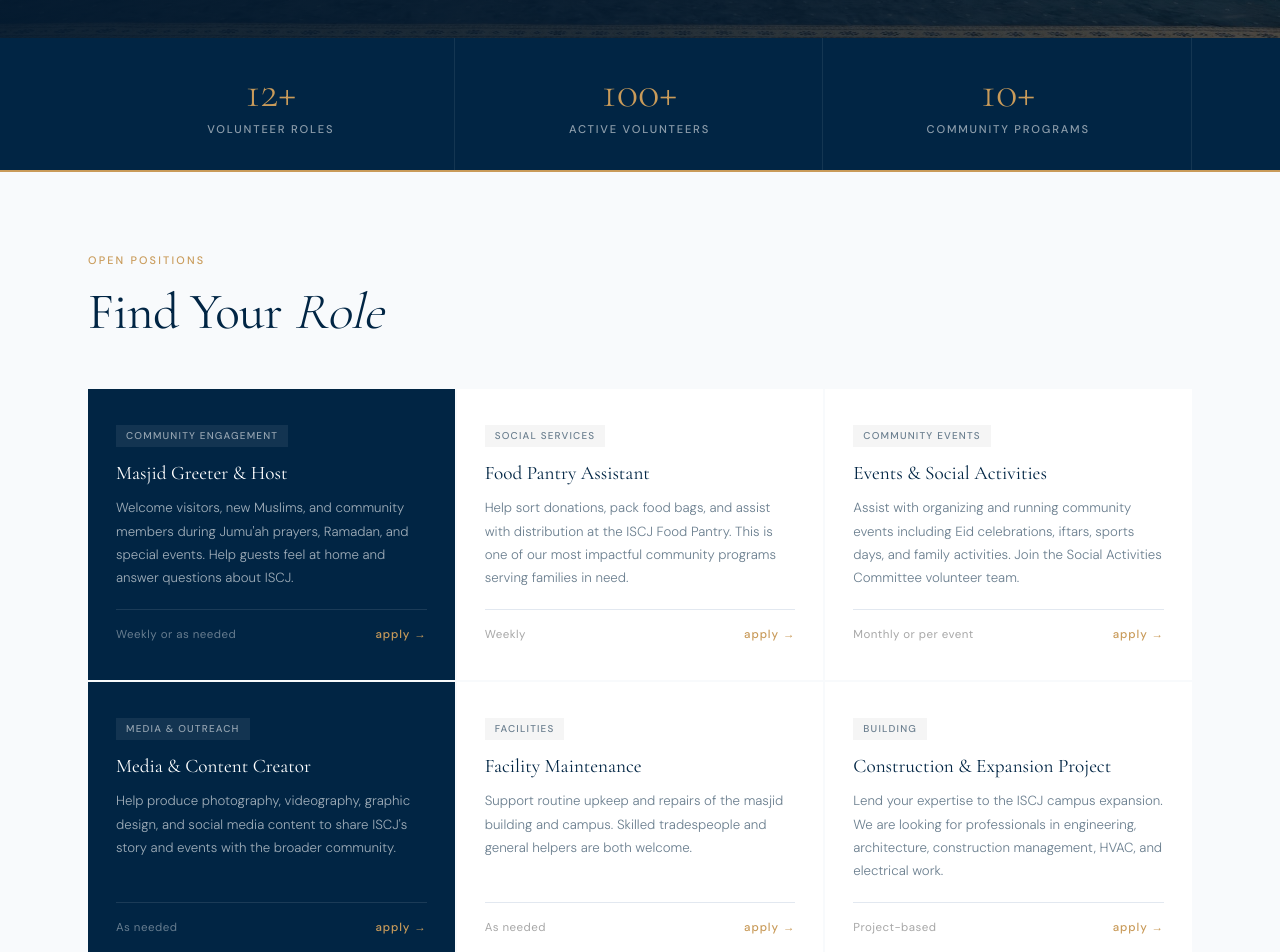
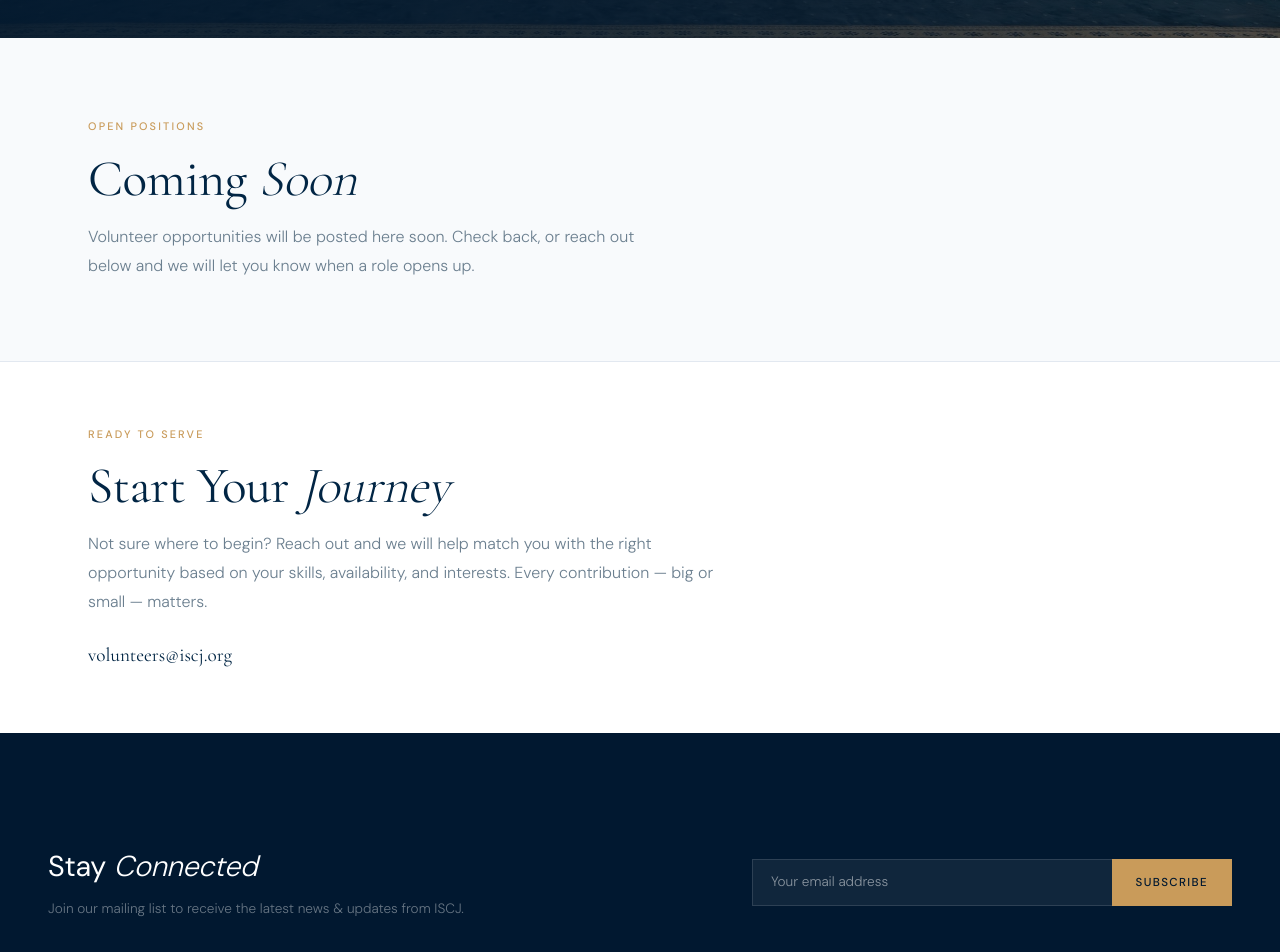
Before and after one commit to ISCJ-Web/ISCJ-Website-v2, a Next.js app: page /volunteer in a window 1280 px wide. Shown: the part 540-1492 px from the top of the page. Built offline with nearby package versions, Linux system fonts and the light colour scheme; a web font is replaced by a local one.

Commit message:
Replace sample volunteer roles with a coming-soon note
The twelve role cards and the stats bar were placeholder data. The volunteers@iscj.org contact box stays.

```diff
--- a/src/app/volunteer/page.tsx
+++ b/src/app/volunteer/page.tsx
@@ -1,118 +1,5 @@
 import Container from "@/components/ui/Container";
 import { assetPath } from "@/lib/assetPath";
-
-const opportunities = [
-  {
-    title: "Masjid Greeter & Host",
-    category: "Community Engagement",
-    description:
-      "Welcome visitors, new Muslims, and community members during Jumu'ah prayers, Ramadan, and special events. Help guests feel at home and answer questions about ISCJ.",
-    contact: "volunteers@iscj.org",
-    commitment: "Weekly or as needed",
-  },
-  {
-    title: "Food Pantry Assistant",
-    category: "Social Services",
-    description:
-      "Help sort donations, pack food bags, and assist with distribution at the ISCJ Food Pantry. This is one of our most impactful community programs serving families in need.",
-    contact: "foodpantry@iscj.org",
-    commitment: "Weekly",
-  },
-  {
-    title: "Events & Social Activities",
-    category: "Community Events",
-    description:
-      "Assist with organizing and running community events including Eid celebrations, iftars, sports days, and family activities. Join the Social Activities Committee volunteer team.",
-    contact: "sac@iscj.org",
-    commitment: "Monthly or per event",
-  },
-  {
-    title: "Media & Content Creator",
-    category: "Media & Outreach",
-    description:
-      "Help produce photography, videography, graphic design, and social media content to share ISCJ's story and events with the broader community.",
-    contact: "media@iscj.org",
-    commitment: "As needed",
-  },
-  {
-    title: "Facility Maintenance",
-    category: "Facilities",
-    description:
-      "Support routine upkeep and repairs of the masjid building and campus. Skilled tradespeople and general helpers are both welcome.",
-    contact: "maint@iscj.org",
-    commitment: "As needed",
-  },
-  {
-    title: "Construction & Expansion Project",
-    category: "Building",
-    description:
-      "Lend your expertise to the ISCJ campus expansion. We are looking for professionals in engineering, architecture, construction management, HVAC, and electrical work.",
-    contact: "volunteers@iscj.org",
-    commitment: "Project-based",
-  },
-  {
-    title: "Weekend School Teacher",
-    category: "Education",
-    description:
-      "Teach Quran, Islamic studies, or Arabic to children on weekends. Help the next generation connect with their faith through engaging and structured lessons.",
-    contact: "wes@iscj.org",
-    commitment: "Weekly",
-  },
-  {
-    title: "Youth Mentor",
-    category: "Youth",
-    description:
-      "Mentor Muslim youth through the Career Advancement Program (CAP) or youth group activities. Share your professional experience, life skills, and Islamic values.",
-    contact: "cap@iscj.org",
-    commitment: "Bi-weekly",
-  },
-  {
-    title: "Library Volunteer",
-    category: "Education",
-    description:
-      "Help organize, catalog, and maintain the ISCJ community library. Assist members in finding Islamic books and resources for their learning journey.",
-    contact: "library@iscj.org",
-    commitment: "Weekly",
-  },
-  {
-    title: "Funeral Services Support",
-    category: "Community Services",
-    description:
-      "Assist with ghusl (washing), janazah coordination, and logistics for families during their time of loss. Training is provided. This is a deeply rewarding act of service.",
-    contact: "funeral@iscj.org",
-    commitment: "On call",
-  },
-  {
-    title: "Administrative Support",
-    category: "Operations",
-    description:
-      "Help with office tasks, member records, data entry, correspondence, and day-to-day administrative needs that keep ISCJ running smoothly.",
-    contact: "admin@iscj.org",
-    commitment: "Weekly",
-  },
-  {
-    title: "Senior Citizens Program",
-    category: "Community Engagement",
-    description:
-      "Accompany, assist, and socialize with ISCJ's senior community members at monthly gatherings and events. Your presence makes a meaningful difference.",
-    contact: "admin@iscj.org",
-    commitment: "Monthly",
-  },
-];
-
-const CATEGORY_COLORS: Record<string, string> = {
-  "Community Engagement": "#4a7c59",
-  "Social Services": "#7c4a4a",
-  "Community Events": "#4a5a7c",
-  Education: "#5a4a7c",
-  Facilities: "#7c6a4a",
-  Building: "#4a6a7c",
-  Media: "#7c4a6a",
-  "Media & Outreach": "#7c4a6a",
-  Youth: "#4a7c7c",
-  "Community Services": "#7c5a4a",
-  Operations: "#5a5a5a",
-};
 
 export default function Page() {
   return (
@@ -161,175 +48,17 @@ export default function Page() {
         </Container>
       </section>
 
-      {/* Stats bar */}
-      <section
-        style={{
-          background: "var(--navy)",
-          borderBottom: "2px solid var(--gold)",
-        }}
-      >
-        <Container style={{ padding: "0 48px" }}>
-          <div
-            style={{
-              display: "grid",
-              gridTemplateColumns: "repeat(3, 1fr)",
-              gap: "2px",
-            }}
-            className="max-sm:!grid-cols-1"
-          >
-            {[
-              { number: "12+", label: "Volunteer Roles" },
-              { number: "100+", label: "Active Volunteers" },
-              { number: "10+", label: "Community Programs" },
-            ].map((stat) => (
-              <div
-                key={stat.label}
-                style={{
-                  padding: "32px 40px",
-                  textAlign: "center",
-                  borderRight: "1px solid rgba(255,255,255,0.08)",
-                }}
-              >
-                <p
-                  style={{
-                    fontFamily: "var(--ff-head)",
-                    fontSize: "2.8rem",
-                    fontWeight: 300,
-                    color: "var(--gold)",
-                    lineHeight: 1,
-                    marginBottom: 6,
-                  }}
-                >
-                  {stat.number}
-                </p>
-                <p
-                  style={{
-                    fontSize: "0.7rem",
-                    fontWeight: 500,
-                    letterSpacing: "0.16em",
-                    textTransform: "uppercase",
-                    color: "rgba(255,255,255,0.55)",
-                  }}
-                >
-                  {stat.label}
-                </p>
-              </div>
-            ))}
-          </div>
-        </Container>
-      </section>
-
-      {/* Opportunities Grid */}
+      {/* Opportunities */}
       <section style={{ padding: "80px 0" }}>
         <Container style={{ padding: "0 48px" }}>
           <span className="section-label">Open Positions</span>
-          <h2 className="section-title" style={{ marginTop: 12, marginBottom: 48 }}>
-            Find Your <em>Role</em>
+          <h2 className="section-title" style={{ marginTop: 12, marginBottom: 16 }}>
+            Coming <em>Soon</em>
           </h2>
-          <div
-            style={{ display: "grid", gridTemplateColumns: "repeat(3, 1fr)", gap: "2px" }}
-            className="max-sm:!grid-cols-1"
-          >
-            {opportunities.map((opp, i) => {
-              const isDark = i % 6 === 0 || i % 6 === 3;
-              const bg = isDark ? "var(--navy)" : "var(--white)";
-              const titleColor = isDark ? "var(--white)" : "var(--navy)";
-              const descColor = isDark ? "rgba(255,255,255,0.62)" : "var(--muted)";
-              const metaColor = isDark ? "rgba(255,255,255,0.4)" : "rgba(0,0,0,0.35)";
-
-              return (
-                <div
-                  key={i}
-                  style={{
-                    background: bg,
-                    padding: "36px 28px",
-                    display: "flex",
-                    flexDirection: "column",
-                    gap: 0,
-                  }}
-                >
-                  {/* Category pill */}
-                  <span
-                    style={{
-                      display: "inline-block",
-                      fontSize: "0.62rem",
-                      fontWeight: 500,
-                      letterSpacing: "0.12em",
-                      textTransform: "uppercase",
-                      color: isDark ? "rgba(255,255,255,0.55)" : "var(--muted)",
-                      background: isDark ? "rgba(255,255,255,0.07)" : "rgba(0,0,0,0.04)",
-                      padding: "4px 10px",
-                      marginBottom: 14,
-                      alignSelf: "flex-start",
-                    }}
-                  >
-                    {opp.category}
-                  </span>
-
-                  <p
-                    style={{
-                      fontFamily: "var(--ff-head)",
-                      fontSize: "1.2rem",
-                      fontWeight: 400,
-                      color: titleColor,
-                      marginBottom: 10,
-                      lineHeight: 1.3,
-                    }}
-                  >
-                    {opp.title}
-                  </p>
-                  <p
-                    style={{
-                      fontSize: "0.83rem",
-                      fontWeight: 300,
-                      color: descColor,
-                      lineHeight: 1.75,
-                      marginBottom: 20,
-                      flexGrow: 1,
-                    }}
-                  >
-                    {opp.description}
-                  </p>
-
-                  <div
-                    style={{
-                      display: "flex",
-                      alignItems: "center",
-                      justifyContent: "space-between",
-                      gap: 12,
-                      flexWrap: "wrap",
-                      paddingTop: 16,
-                      borderTop: `1px solid ${isDark ? "rgba(255,255,255,0.1)" : "var(--border)"}`,
-                    }}
-                  >
-                    <span
-                      style={{
-                        fontSize: "0.72rem",
-                        fontWeight: 400,
-                        color: metaColor,
-                        letterSpacing: "0.04em",
-                      }}
-                    >
-                      {opp.commitment}
-                    </span>
-                    <a
-                      href={`mailto:${opp.contact}`}
-                      style={{
-                        fontSize: "0.72rem",
-                        fontWeight: 500,
-                        letterSpacing: "0.08em",
-                        color: "var(--gold)",
-                        textDecoration: "none",
-                        textTransform: "lowercase",
-                      }}
-                    >
-                      Apply →
-                    </a>
-                  </div>
-                </div>
-              );
-            })}
-          </div>
+          <p style={{ fontSize: "1rem", fontWeight: 300, color: "var(--muted)", lineHeight: 1.8, maxWidth: 560 }}>
+            Volunteer opportunities will be posted here soon. Check back, or reach
+            out below and we will let you know when a role opens up.
+          </p>
         </Container>
       </section>
 
```
